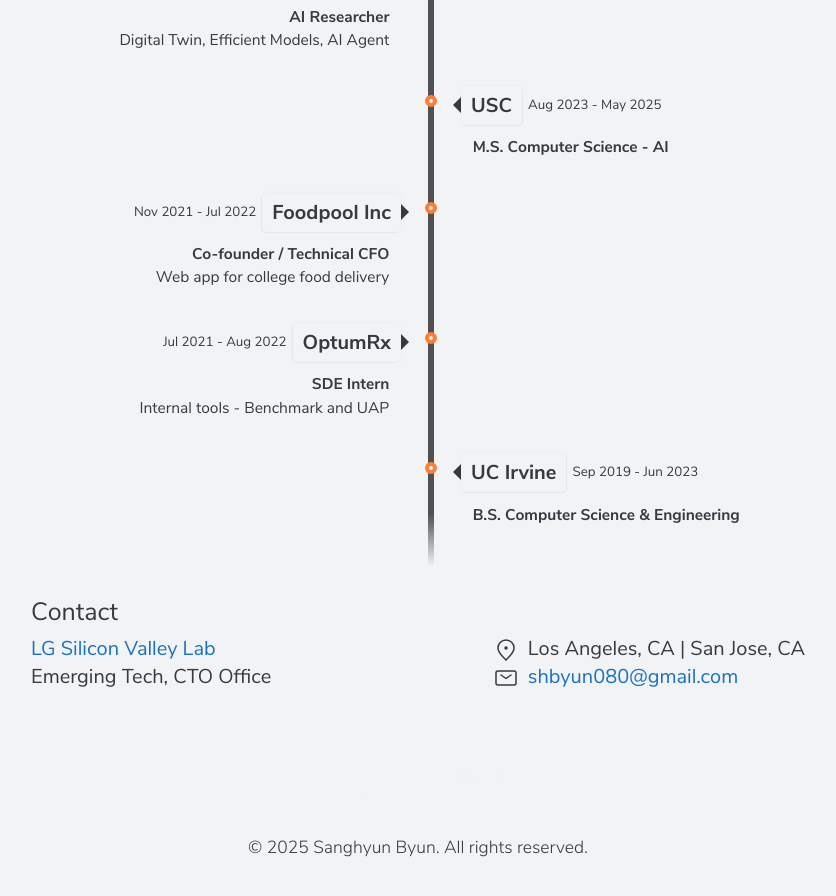
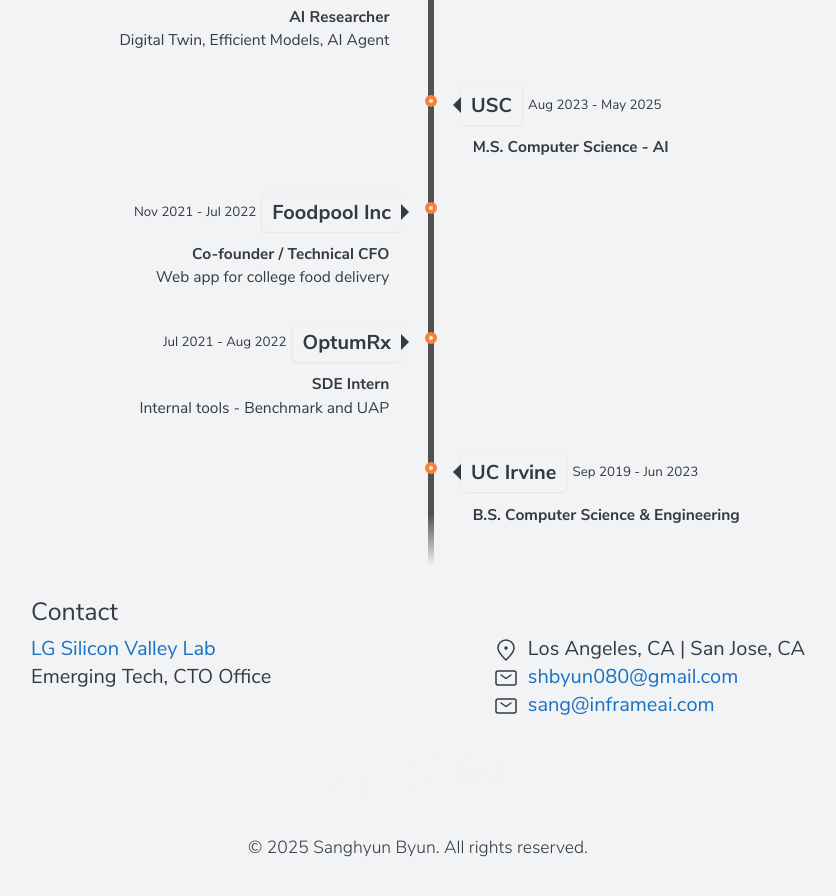
Before and after one commit to shbyun080/shbyun080.github.io, a Jekyll site: the page built from index.md, in a window 1280 px wide and 900 px high, scrolled down 2648 px. Shown: the top 896 px of the window, without its empty margins (222-1058 px from the left). Built offline with Jekyll 4.4.1, drawn with Linux system fonts in a browser that asks for light colours.

Commit message:
Update contact.html

```diff
--- a/_includes/contact.html
+++ b/_includes/contact.html
@@ -18,6 +18,7 @@
       <li><span class="li-icon">{% include svg/phone.svg %}</span><span>{{ site.phone }}</span></li>
       -->
       <li><span class="li-icon">{% include svg/mail.svg %}</span><a href="mailto:{{ site.author.email }}">{{ site.author.email }}</a></li>
+      <li><span class="li-icon">{% include svg/mail.svg %}</span><a href="mailto:{{ site.author.email }}">{{ site.author.workemail }}</a></li>
       <!--
       <li><span class="li-icon">{% include svg/mail.svg %}</span>Work: <a href="mailto:{{ site.author.workemail }}">{{ site.author.workemail }}</a></li>
       <li><span class="li-icon">{% include svg/mail.svg %}</span>School: <a href="mailto:{{ site.author.schoolemail }}">{{ site.author.schoolemail }}</a></li>
```
